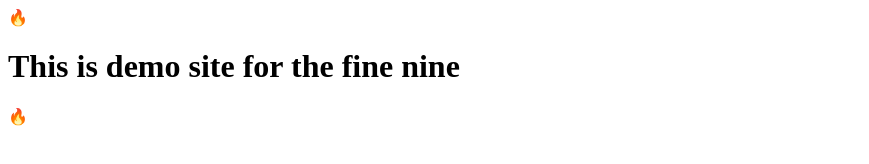
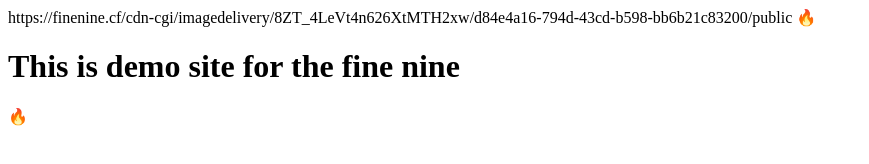
Before and after one commit to djmartin0055/Finenine, a plain HTML site: page index.html in a window 1280 px wide. Shown: the whole page, without its empty margins (0-869 px from the left). Drawn offline with Linux system fonts and the light colour scheme.

Commit message:
Update index.html

```diff
--- a/index.html
+++ b/index.html
@@ -5,6 +5,7 @@
     <meta http-equiv="X-UA-Compatible" content="IE=edge">
     <meta name="viewport" content="width=device-width, initial-scale=1.0">
     <title>Cloudflare Pages Demo</title>
+https://finenine.cf/cdn-cgi/imagedelivery/8ZT_4LeVt4n626XtMTH2xw/d84e4a16-794d-43cd-b598-bb6b21c83200/public
 </head>
 <body>
 🔥</p> <h1>This is demo site for the fine nine</h1>🔥
```
